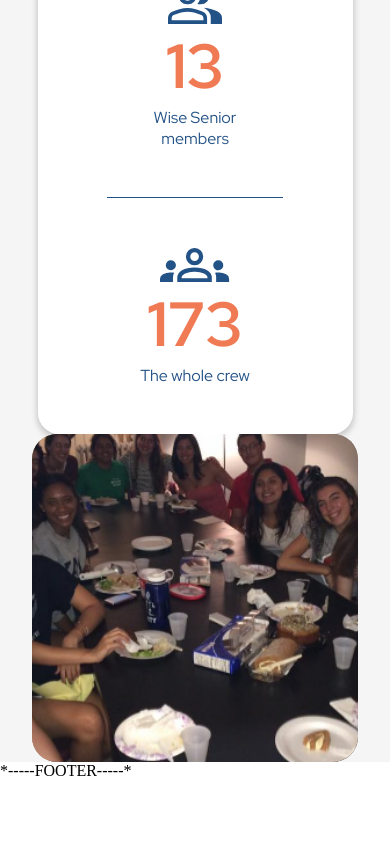
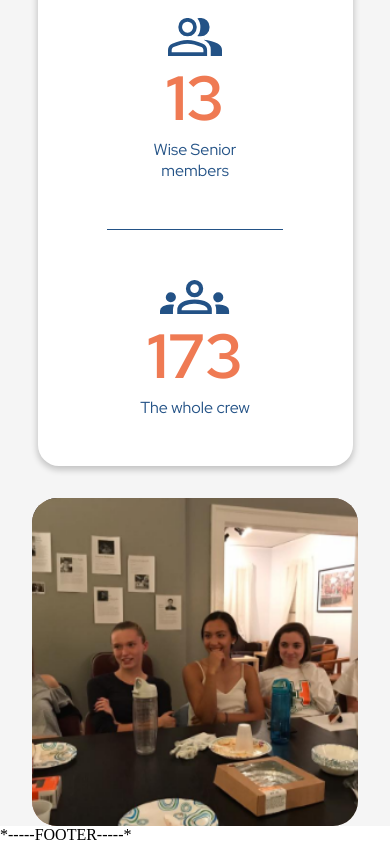
Before and after one commit to cris-dangithub/newman-club-project, a React (Vite) app: page / in a window 390 px wide. Shown: the part 2866-3710 px from the top of the page. Before the commit the page ends 3646 px from the top, so only its background shows below. Built offline with nearby package versions, Linux system fonts and the light colour scheme.

Commit message:
feat: home crew for mobile ready

```diff
--- a/src/components/the-crew/CardRewards.css
+++ b/src/components/the-crew/CardRewards.css
@@ -2,6 +2,7 @@
   background-color: var(--color-white);
   border-radius: 21px;
   max-width: 315px;
+  width: 100%;
   margin: auto;
   gap: 2px;
   -webkit-box-shadow: 0px 3px 6px 1px rgba(0, 0, 0, 0.2);
--- a/src/pages/Home.css
+++ b/src/pages/Home.css
@@ -59,7 +59,9 @@
 }
 
 .the-crew__card {
+  gap: 2rem;
 }
+
 .the-crew__description {
   border-left: 4px solid var(--color-dark-orange);
   padding: 1.2rem;
@@ -76,7 +78,14 @@
   height: 100%;
   object-fit: cover;
   border-radius: 25px;
+  cursor: pointer;
+  transition: opacity 200ms;
 }
+
+.the-crew__image-container:hover .the-crew__image--main {
+  opacity: 0;
+}
+
 .the-crew__title {
   color: var(--color-darker-blue);
   font-size: 3.5rem;
--- a/src/pages/Home.tsx
+++ b/src/pages/Home.tsx
@@ -61,7 +61,7 @@ const Home = () => {
 
       {/* The crew */}
       <article id="the-crew" className="the-crew">
-        <section className="the-crew__card">
+        <section className="flex-col the-crew__card">
           <div className="font-poppins the-crew__description">
             <h2 className="font-red-hat-display--regular the-crew__title">
               The{" "}
@@ -79,8 +79,11 @@ const Home = () => {
           </div>
           <CardRewards />
           <div className="the-crew__image-container">
-            <img className="the-crew__image" src="/img/memories1.png" />
             <img className="the-crew__image" src="/img/memories2.png" />
+            <img
+              className="the-crew__image the-crew__image--main"
+              src="/img/memories1.png"
+            />
           </div>
         </section>
       </article>
```
